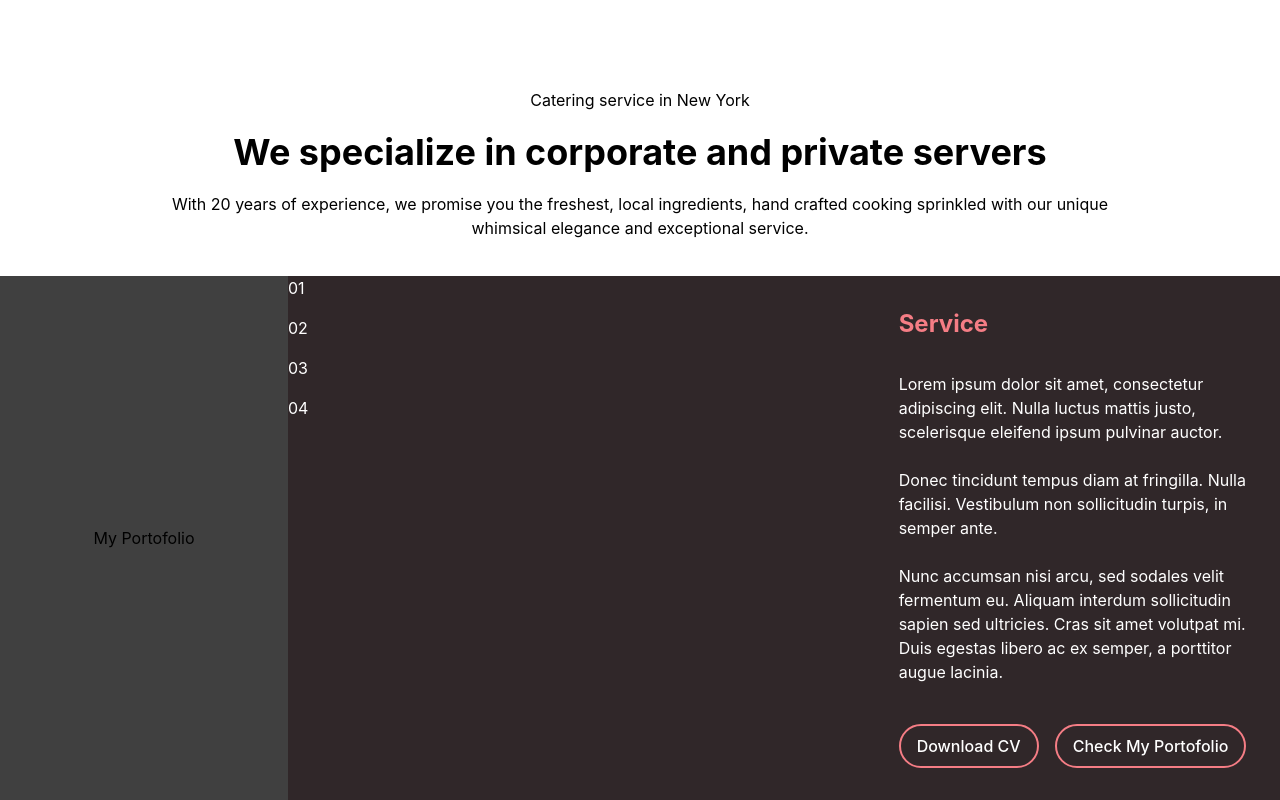
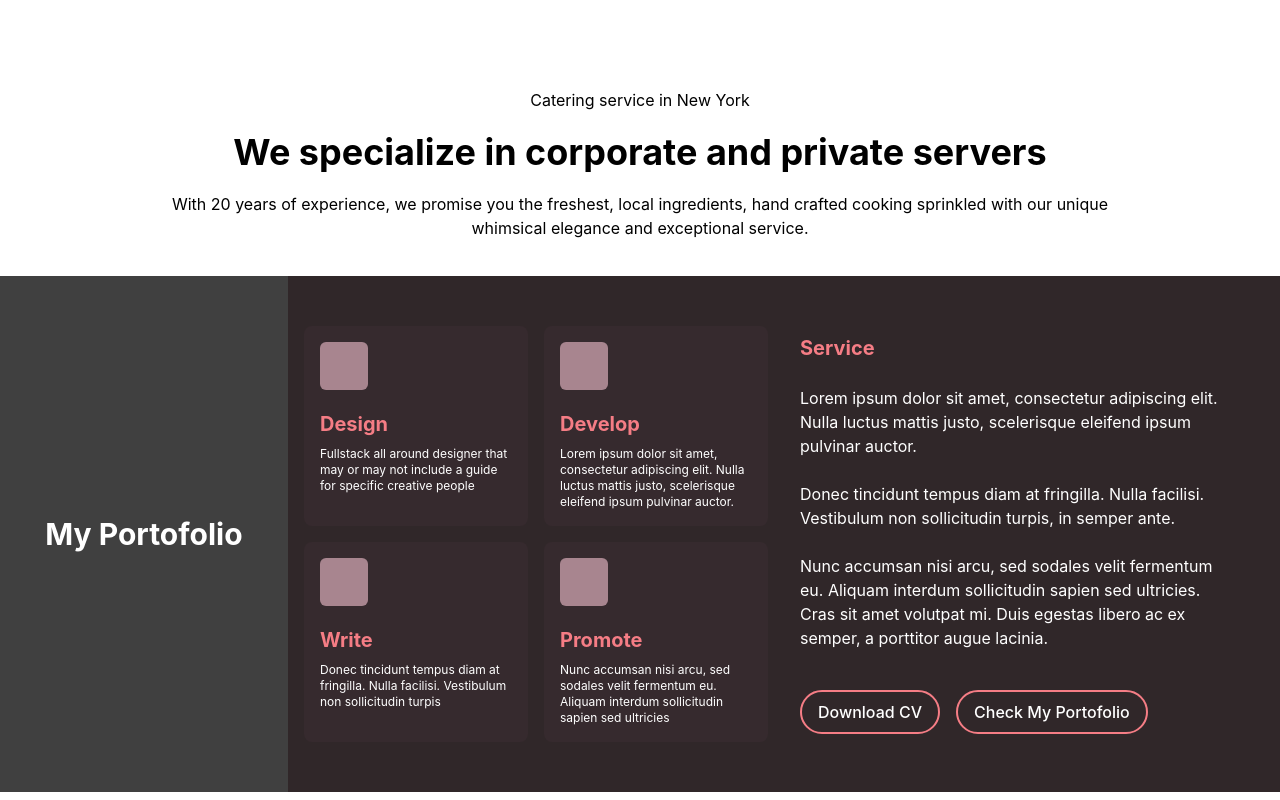
Before and after one commit to crazy7th/alami, a React (Create React App) app: page / in a window 1280 px wide. Shown: the part 808-1608 px from the top of the page. Built offline with nearby package versions, Linux system fonts and the light colour scheme.

Commit message:
add content on portofolio

```diff
--- a/src/components/home/portofolio.jsx
+++ b/src/components/home/portofolio.jsx
@@ -15,20 +15,60 @@ export const Portofolio = () => {
             </div>
             <div className="md:flex flex-1 h-full">
                 <div className="w-72 bg-[#404040] flex items-center justify-center">
+                    <h3 className="text-3xl font-bold text-white">
                         My Portofolio
+                    </h3>
                 </div>
-                <div className="flex-1 flex bg-[#302729] text-white">
-                    <div className="md:w-7/12">
-                        <div class="grid gap-4">
-                            <div>01</div>
-                            <div>02</div>
-                            <div>03</div>
-                            <div>04</div>
+                <div className="flex-1 flex items-center bg-[#302729] text-white p-4">
+                    <div>
+                        <div className="grid grid-cols-2 gap-4">
+                            <div className="w-56 bg-[#362A2E] rounded-lg p-4">
+                                <div className="w-12 h-12 bg-[#A8858F] rounded-md mb-5" />
+                                <h4 className="text-xl font-bold text-[#F57D85] mb-2">
+                                    Design
+                                </h4>
+                                <p className="text-xs">
+                                    Fullstack all around designer that may or may not include a guide
+                                    for specific creative people
+                                </p>
+                            </div>
+                            <div className="w-56 bg-[#362A2E] rounded-lg p-4">
+                                <div className="w-12 h-12 bg-[#A8858F] rounded-md mb-5" />
+                                <h4 className="text-xl font-bold text-[#F57D85] mb-2">
+                                    Develop
+                                </h4>
+                                <p className="text-xs">
+                                    Lorem ipsum dolor sit amet, consectetur adipiscing elit.
+                                    Nulla luctus mattis justo, scelerisque eleifend ipsum pulvinar auctor.
+                                </p>
+                            </div>
+                            <div className="w-56 bg-[#362A2E] rounded-lg p-4">
+                                <div className="w-12 h-12 bg-[#A8858F] rounded-md mb-5" />
+                                <h4 className="text-xl font-bold text-[#F57D85] mb-2">
+                                    Write
+                                </h4>
+                                <p className="text-xs">
+                                    Donec tincidunt tempus diam at fringilla. Nulla facilisi.
+                                    Vestibulum non sollicitudin turpis
+                                </p>
+                            </div>
+                            <div className="w-56 bg-[#362A2E] rounded-lg p-4">
+                                <div className="w-12 h-12 bg-[#A8858F] rounded-md mb-5" />
+                                <h4 className="text-xl font-bold text-[#F57D85] mb-2">
+                                    Promote
+                                </h4>
+                                <p className="text-xs">
+                                    Nunc accumsan nisi arcu, sed sodales velit fermentum eu. Aliquam interdum sollicitudin sapien sed ultricies
+                                </p>
                             </div>
                         </div>
-                    <div className="flex-1 p-8">
-                        <h3 className="text-2xl font-bold text-[#F57D85]">Service</h3>
-                        <div className="mt-8 space-y-6">
+                    </div>
+                    <div className="flex-1 px-8">
+                        <div>
+                            <h4 className="text-xl font-bold text-[#F57D85] mb-2">
+                                Service
+                            </h4>
+                            <div className="mt-6 space-y-6">
                                 <p>Lorem ipsum dolor sit amet, consectetur adipiscing elit. Nulla luctus mattis justo, scelerisque eleifend ipsum pulvinar auctor.</p>
                                 <p>Donec tincidunt tempus diam at fringilla. Nulla facilisi. Vestibulum non sollicitudin turpis, in semper ante.</p>
                                 <p>Nunc accumsan nisi arcu, sed sodales velit fermentum eu. Aliquam interdum sollicitudin sapien sed ultricies. Cras sit amet volutpat mi. Duis egestas libero ac ex semper, a porttitor augue lacinia.</p>
@@ -51,5 +91,6 @@ export const Portofolio = () => {
                     </div>
                 </div>
             </div>
+        </div>
     );
 };
```
Lines whose indentation alone changed are shown as unchanged.
